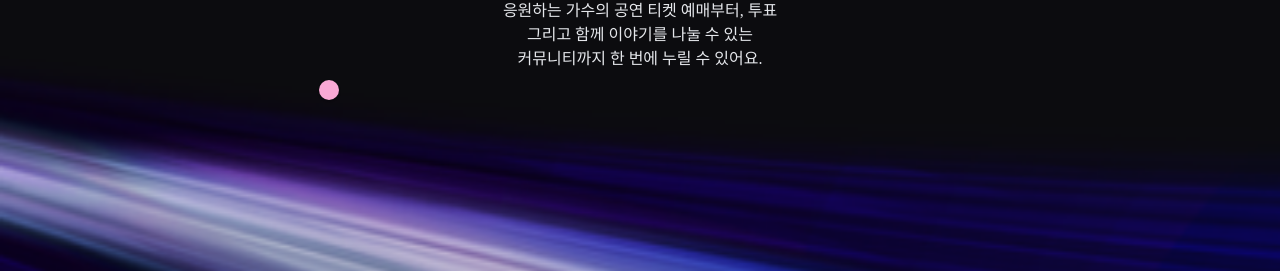
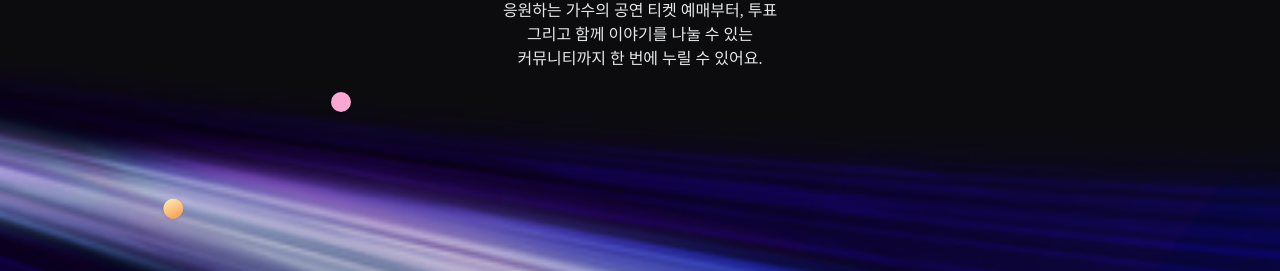
Before and after one commit to kanghyungmin/MVP, a Next.js app: page / in a window 1280 px wide. Shown: the part 381-652 px from the top of the page. Built offline with nearby package versions, Linux system fonts and the light colour scheme.

Commit message:
finalize hero image for the sm containers

```diff
--- a/pages/index.tsx
+++ b/pages/index.tsx
@@ -28,7 +28,7 @@ export default function Home() {
           </div>
         </div>
       </nav>
-      {/* Background Image */}
+      {/* Hero Image */}
       <div className="w-full h-[600px] relative bg-neutral-950">
         <div className="w-full pb-[1px] left-0 top-[300px] absolute justify-center items-center inline-flex z-10">
           <img
@@ -56,13 +56,9 @@ export default function Home() {
         <div className="ml-[24px] mt-[-205px] z-30 relative">
           <div className="w-[22px] h-[22px] bg-gradient-to-br from-blue-200 to-violet-400 rounded-full shadow">
             <img className="origin-top-left w-full" src="/img-dot-purple.png" />
-            <div className="ml-[295px] mt-[292px] w-[20px] h-[20px] bg-pink-300 rounded-full shadow"></div>
-
-            {/* 위 부분 해결-//relative & absolute & static */}
-            {/* <div className="w-[20.27px] h-[20.27px] absolute">
-              <div className="w-4 h-4 top-0 absolute origin-top-left rotate-[18.62deg] bg-gradient-to-br from-amber-100 to-orange-400 rounded-full shadow" />
-            </div> */}
+            <div className="ml-[307px] mt-[304px] w-[20px] h-[20px] bg-pink-300 rounded-full shadow"></div>
           </div>
+          <div className="ml-[143px] mt-[408px] w-[20px] h-[20px] absolute origin-top-left rotate-[18.62deg] bg-gradient-to-br from-amber-100 to-orange-400 rounded-full shadow" />
         </div>
       </div>
     </header>
```
